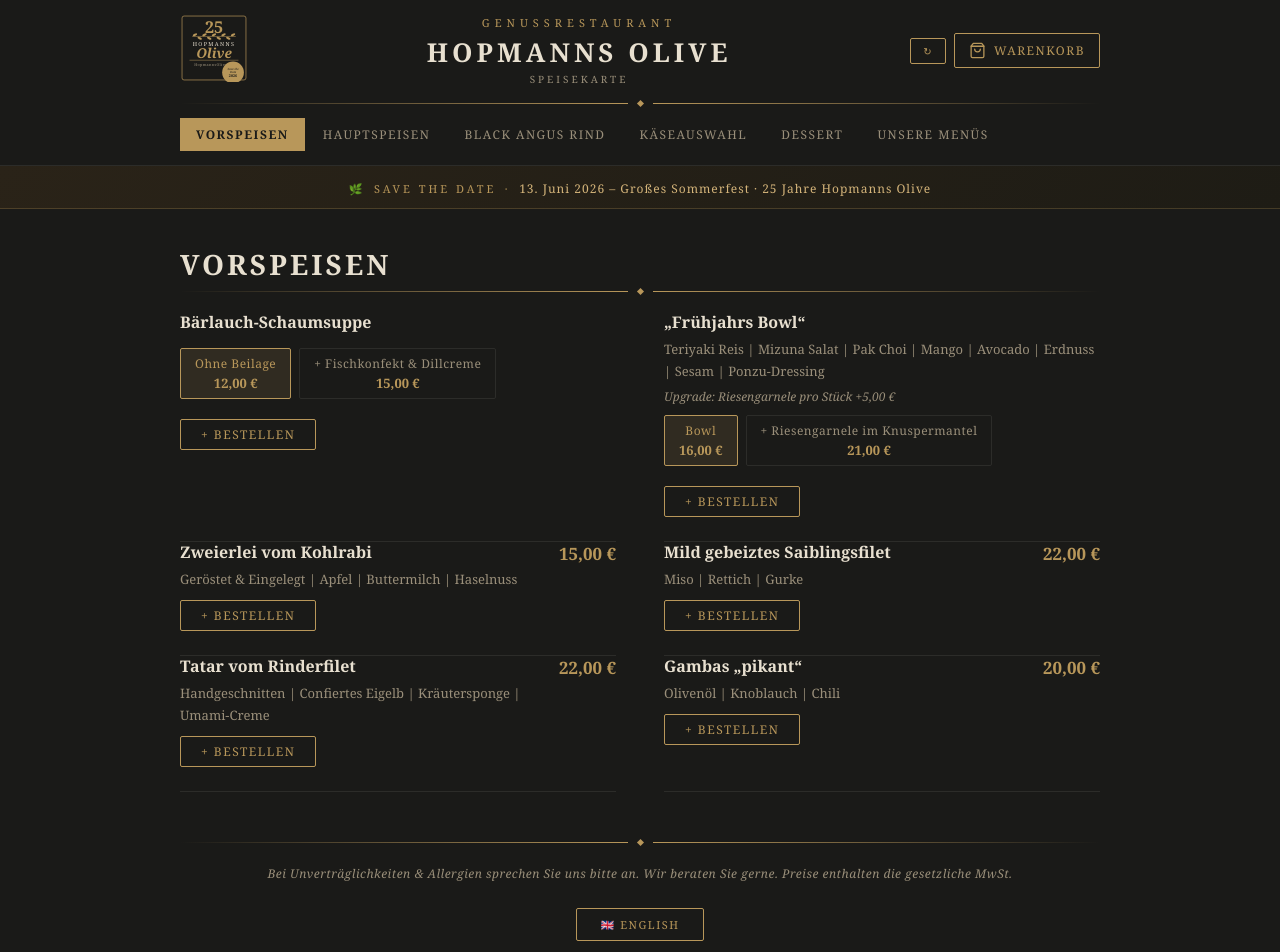
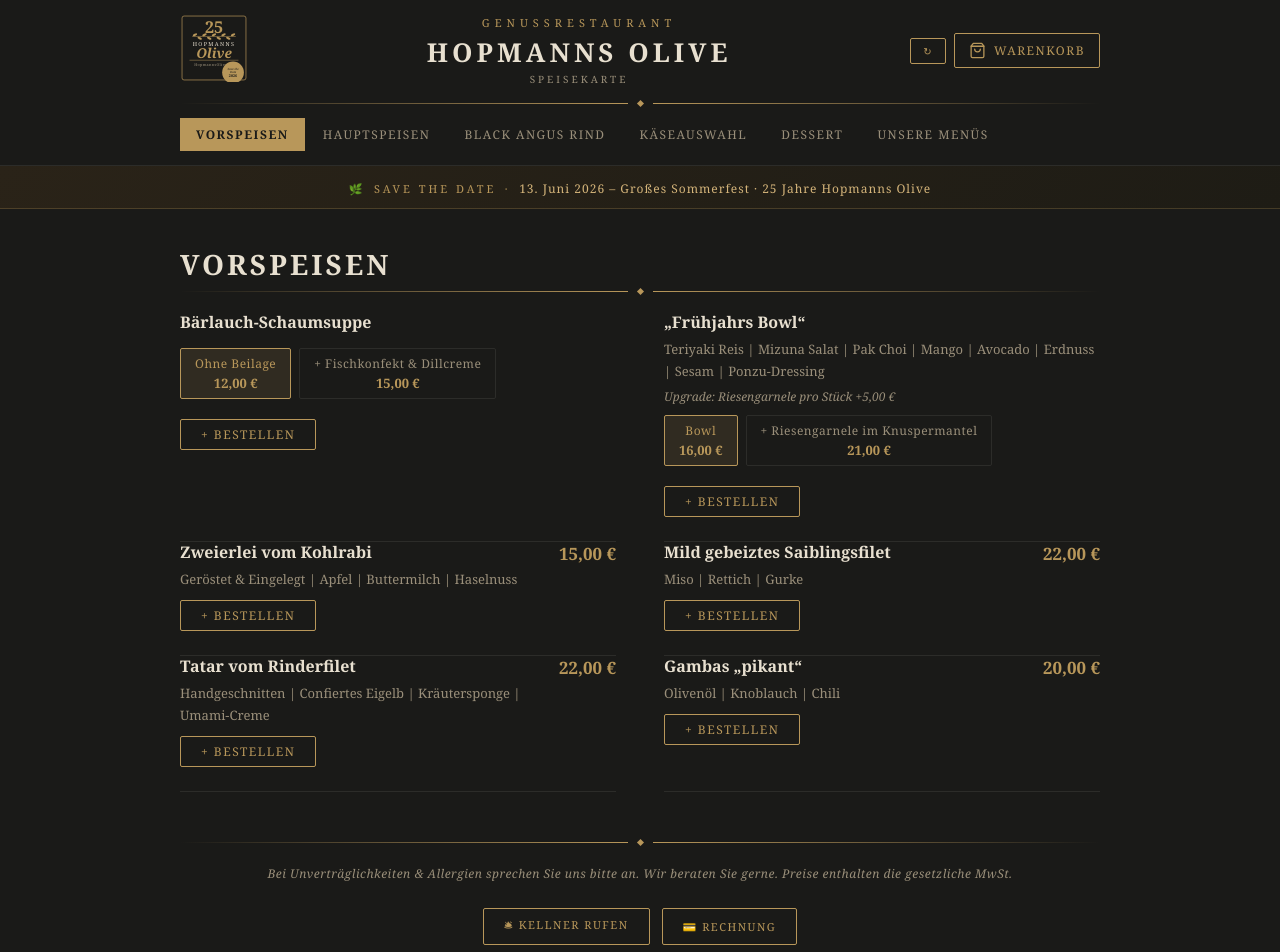
Before and after one commit to TheLomma/olivespeisekarte, a React (Vite) app: page / in a window 1280 px wide. Shown: the top 952 px of the page. Built offline with nearby package versions, Linux system fonts and the light colour scheme.

Commit message:
Update App.jsx
version 2.3

```diff
--- a/src/App.jsx
+++ b/src/App.jsx
@@ -178,7 +178,7 @@
   },
 ];
 
-const VERSION = "v2.2";
+const VERSION = "v2.3";
 
 const SAVE = "13. Juni 2026 – Großes Sommerfest · 25 Jahre Hopmanns Olive";
 
@@ -726,7 +726,7 @@
     orderReceived:"Ihre Bestellung wurde aufgenommen. Wir kümmern uns sofort darum.",
     back:"Zurück zur Karte", addBtn:"+ Bestellen", perPerson:"p.P.",
     restaurant:"Genussrestaurant", menu:"Speisekarte",
-    version:"v2.2",
+    version:"v2.3",
     note:"Bei Unverträglichkeiten & Allergien sprechen Sie uns bitte an. Wir beraten Sie gerne. Preise enthalten die gesetzliche MwSt."
   };
 
@@ -891,6 +891,20 @@
           <GoldDivider/>
           <p style={{ fontSize:"12px", color:TEXTMUT, fontStyle:"italic", letterSpacing:"0.5px", lineHeight:1.8 }}>{ui.note}</p>
           <div style={{ marginTop:"24px", textAlign:"center" }}>
+            <div style={{ display:"flex", justifyContent:"center", gap:"12px", flexWrap:"wrap", marginBottom:"20px" }}>
+              <button
+                onClick={callWaiter}
+                style={btnStyle({ fontSize:"11px", padding:"8px 20px", borderColor: callStatus==="ok" ? "#4caf50" : callStatus==="error" ? "#f44336" : GOLD, color: callStatus==="ok" ? "#4caf50" : callStatus==="error" ? "#f44336" : GOLD })}
+              >
+                {callStatus==="sending" ? "⏳ …" : callStatus==="ok" ? "✅ Gerufen!" : callStatus==="error" ? "❌ Fehler" : callStatus==="notable" ? "⚠️ Kein Tisch" : "🛎 Kellner rufen"}
+              </button>
+              <button
+                onClick={requestBill}
+                style={btnStyle({ fontSize:"11px", padding:"8px 20px", borderColor: billStatus==="ok" ? "#4caf50" : billStatus==="error" ? "#f44336" : GOLD, color: billStatus==="ok" ? "#4caf50" : billStatus==="error" ? "#f44336" : GOLD })}
+              >
+                {billStatus==="sending" ? "⏳ …" : billStatus==="ok" ? "✅ Angefordert!" : billStatus==="error" ? "❌ Fehler" : billStatus==="notable" ? "⚠️ Kein Tisch" : "💳 Rechnung"}
+              </button>
+            </div>
             <button
               onClick={toggleLang}
               style={btnStyle({ fontSize:"11px", padding:"8px 24px" })}
@@ -901,7 +915,7 @@
             </button>
           </div>
           <div style={{ marginTop:"16px", fontSize:"13px", color:TEXTMUT, letterSpacing:"1px" }}>Hopmanns Olive · Ziegeleiweg 1–3 · 40699 Erkrath · hopmannsolive.de</div>
-          <div style={{ marginTop:"8px", fontSize:"10px", color:TEXTMUT, letterSpacing:"1px", opacity:0.4 }}>v 2.2</div>
+          <div style={{ marginTop:"8px", fontSize:"10px", color:TEXTMUT, letterSpacing:"1px", opacity:0.4 }}>v 2.3</div>
         </div>
       </main>
 
```
